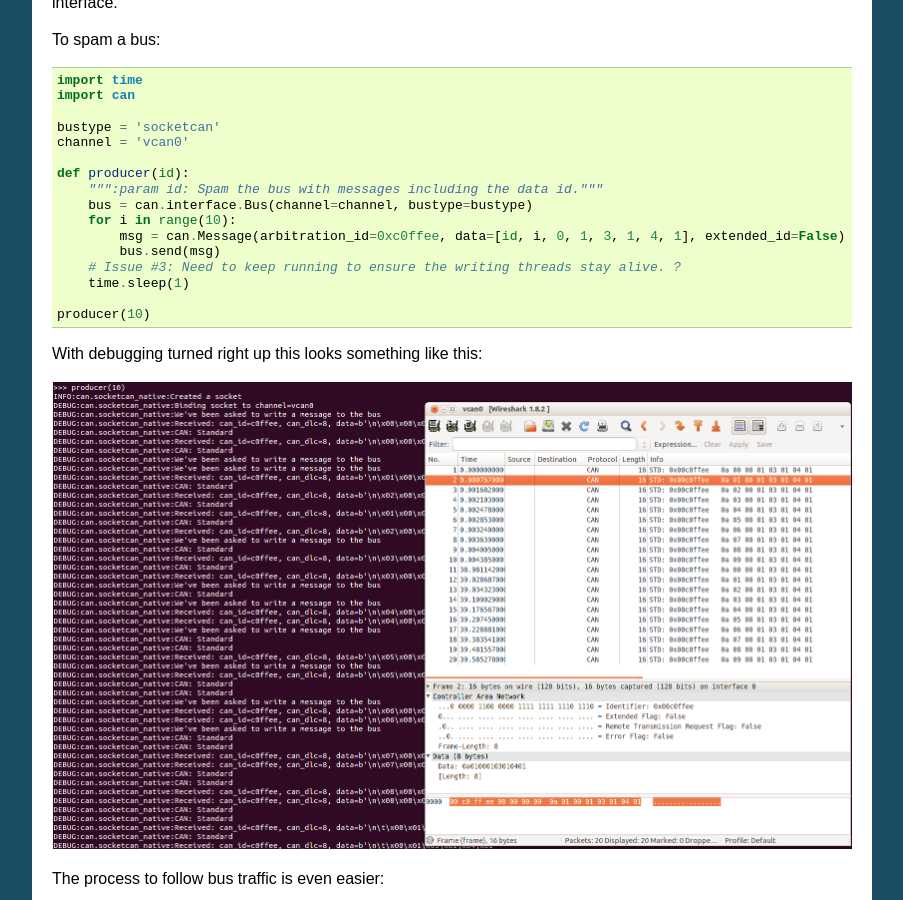
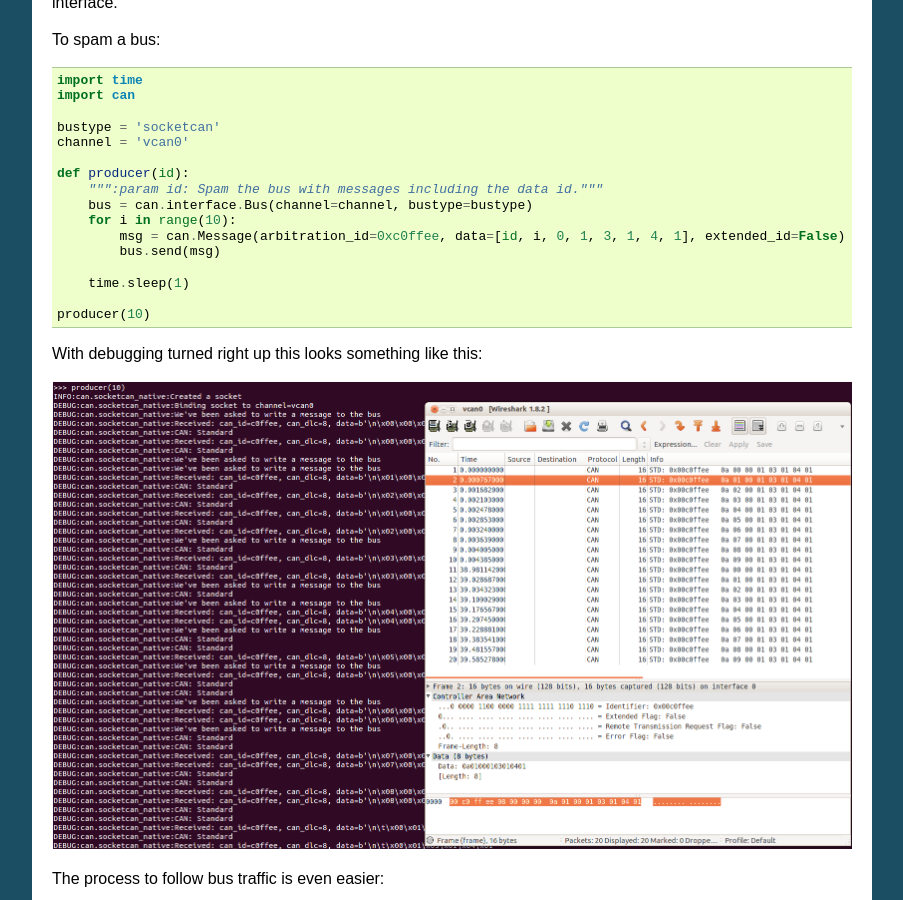
Before and after one commit to hardbyte/python-can, a Sphinx documentation site: the page built from doc/interfaces/socketcan.rst, in a window 1280 px wide and 900 px high, scrolled down 1863 px. Shown: the whole window, without its empty margins (198-1101 px from the left). Built offline with Sphinx 7.4.7, drawn with Linux system fonts in a browser that asks for light colours.

Commit message:
Doc update
This should work like that, right?

```diff
--- a/doc/interfaces/socketcan.rst
+++ b/doc/interfaces/socketcan.rst
@@ -142,7 +142,7 @@ To spam a bus:
         for i in range(10):
             msg = can.Message(arbitration_id=0xc0ffee, data=[id, i, 0, 1, 3, 1, 4, 1], extended_id=False)
             bus.send(msg)
-        # Issue #3: Need to keep running to ensure the writing threads stay alive. ?
+
         time.sleep(1)
 
     producer(10)
```
